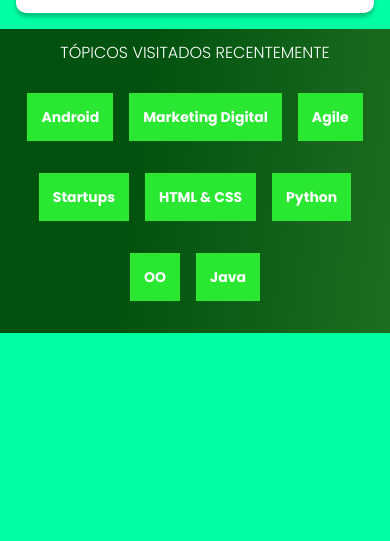
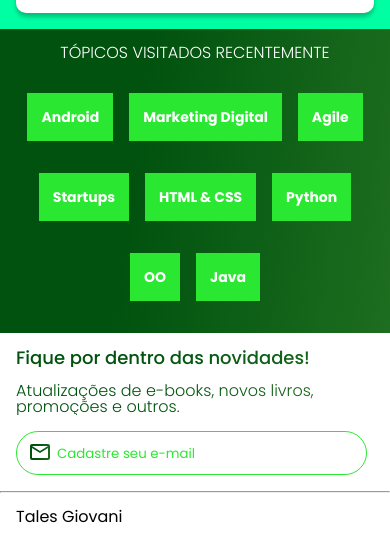
Before and after one commit to talesgiovani/green-books, a plain HTML site: page index.html in a window 390 px wide. Shown: the part 1485-2026 px from the top of the page. Before the commit the page ends 1818 px from the top, so only its background shows below. Drawn offline with nearby package versions, Linux system fonts and the light colour scheme.

Commit message:
Finalizando versão mobile

```diff
--- a/index.html
+++ b/index.html
@@ -188,6 +188,18 @@
                 </ul>
             </section>
 
+            <section class="contato">
+                <h2 class="contato__titulo">Fique por dentro das novidades!</h2>
+                <p class="contato__texto">Atualizações de e-books, novos livros, promoções e outros.</p>
+                <input type="email" placeholder="Cadastre seu e-mail" class="contato__email">
+            </section>
+
+            <hr/>
+
+            <footer class="rodape">
+                <h2 class="rodape__titulo">Tales Giovani</h2>
+            </footer>
+
     </section>
 
     <script src="https://unpkg.com/swiper@8/swiper-bundle.min.js"></script>
--- a/styles.css
+++ b/styles.css
@@ -2,6 +2,8 @@
 @import url(styles/banner.css);
 @import url(styles/carrossel.css);
 @import url(styles/topicos.css);
+@import url(styles/contato.css);
+@import url(styles/rodape.css);
 
 :root {
     --cor-de-fundo:#00FFA3;
--- /dev/null
+++ b/styles/contato.css
@@ -0,0 +1,36 @@
+.contato {
+    background-color: var(--branco);
+    padding: 1em;
+}
+
+.contato__titulo, .contato__texto {
+    background: var(--verde-degrade);
+    background-clip: text;
+    -webkit-background-clip: text;
+    -webkit-text-fill-color: transparent;
+}
+
+.contato__titulo {
+    font-size: 18px;
+    font-weight: 500;
+}
+
+.contato__texto {
+    font-weight: 300;
+    margin: 1em 0;
+}
+
+.contato__email {
+    padding: 1em;
+    border: 1px solid var(--verde);
+    border-radius: 24px;
+    width: 90%;
+    color: var(--verde);
+}
+
+.contato__email::placeholder {
+    font-family: var(--fonte-principal);
+    color: var(--verde);
+    background: url(../img/Email.svg) no-repeat;
+    padding-left: 2em;
+}
--- /dev/null
+++ b/styles/rodape.css
@@ -0,0 +1,8 @@
+hr {
+    margin: 0;
+}
+
+.rodape {
+    background-color: var(--branco);
+    padding: 1em;
+}
```
Also changed, not shown: img/Email.svg (added).
